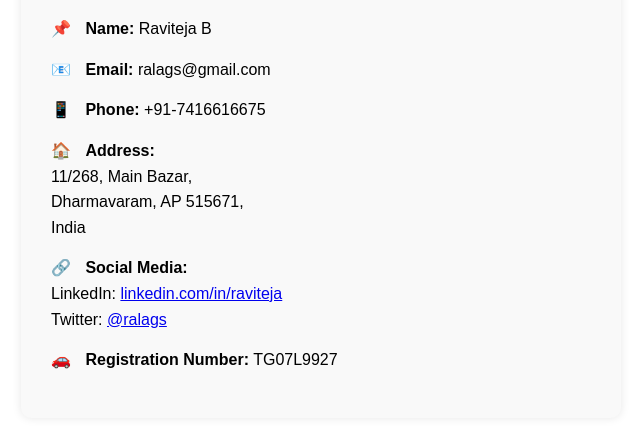
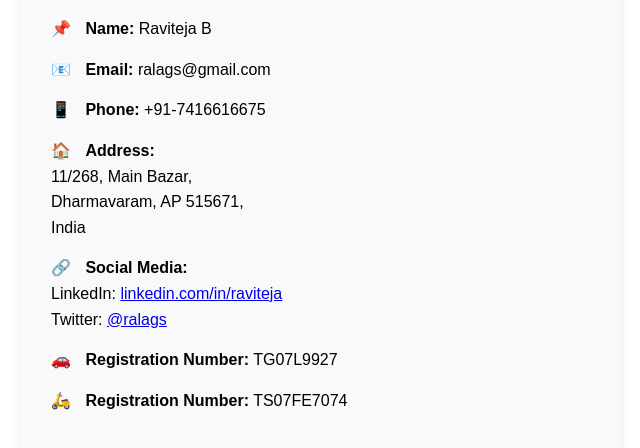
Before and after one commit to ralags/Details.github.io, a plain HTML site: page index.html in a window 1280 px wide. Shown: the part 164-612 px from the top of the page, without its empty margins (319-959 px from the left). Drawn offline with Linux system fonts and the light colour scheme.

Commit message:
Update index.html

```diff
--- a/index.html
+++ b/index.html
@@ -70,6 +70,11 @@
             <span class="icon">🚗</span>
             <strong>Registration Number:</strong> TG07L9927
         </div>
+
+        <div class="contact-item">
+            <span class="icon">🛵</span>
+            <strong>Registration Number:</strong> TS07FE7074
+        </div>
     </div>
 </body>
 </html>
```
